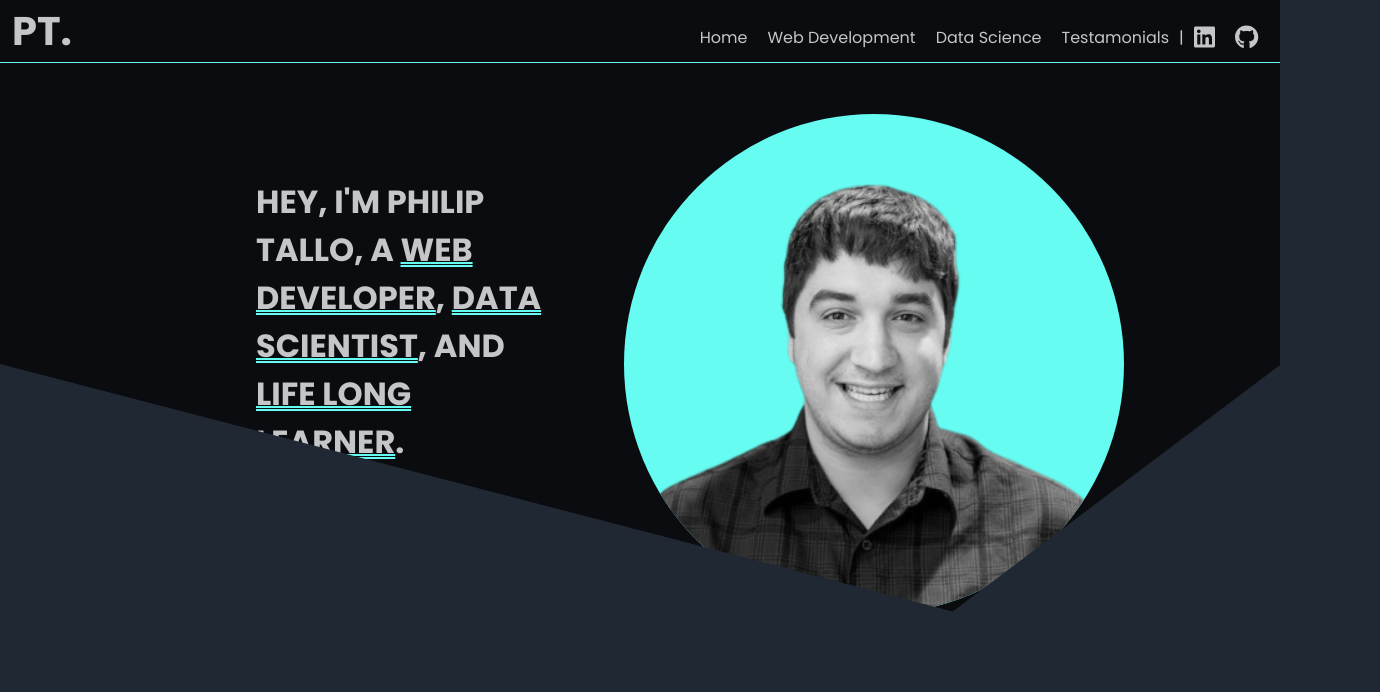
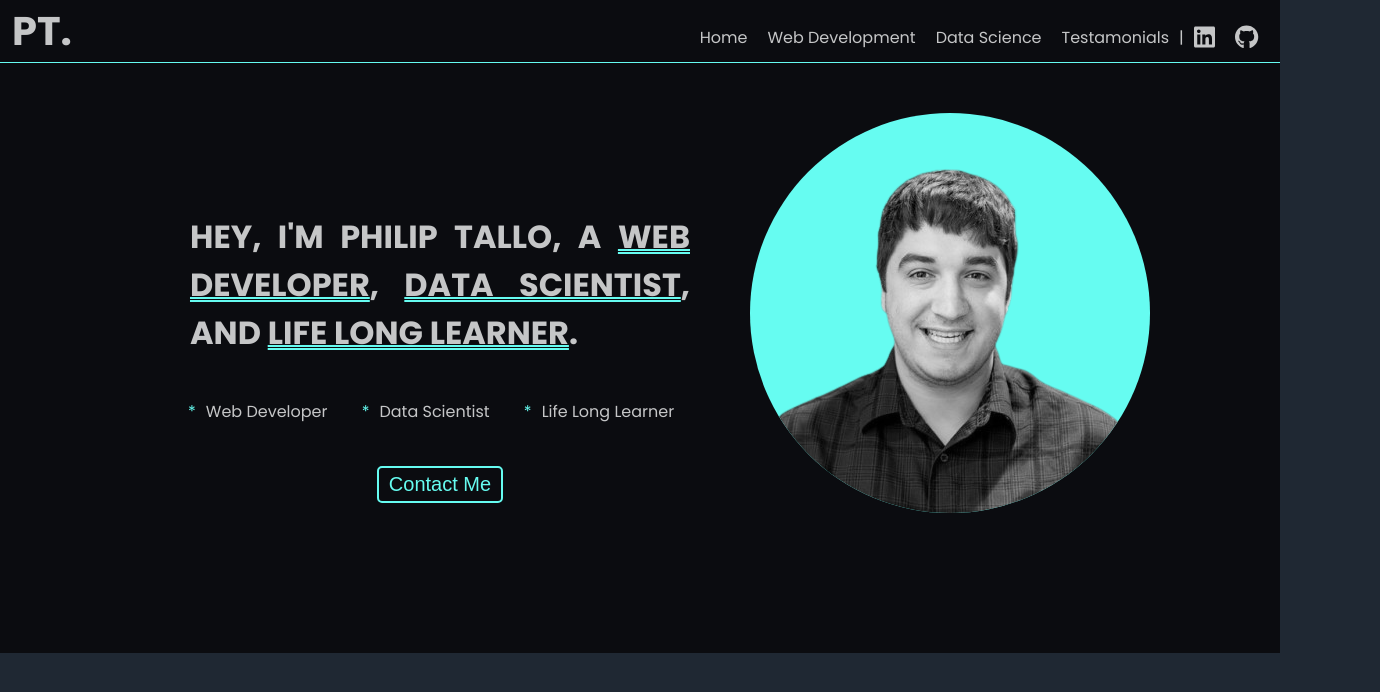
Before and after one commit to ptallo/personal_website, a React (Vite) app: page / in a window 1280 px wide. Shown: the top 692 px of the page, 1380 px wide, since content can reach past the window. Built offline with nearby package versions, Linux system fonts and the light colour scheme.

Commit message:
removed triangle div and made padding and margin fixed instead of percentage based

```diff
--- a/src/components/HeroImage/HeroImage.scss
+++ b/src/components/HeroImage/HeroImage.scss
@@ -2,27 +2,29 @@
 
 .hero-image {
     width: 100%;
-    height: 70vh;
     background-color: $background-color;
     position: relative;
 
-}
-
-.content-container {
-    width: 100%;
     display: flex;
     flex-direction: row;
     justify-content: space-evenly;
 
-    padding: 4% 0 8% 0
+    padding: 50px 0 100px 0
 }
 
 .intro {
-    padding: 5% 5% 5% 20%;
+    padding: 100px 50px 50px 50px;
+    margin: 0 0 0 auto;
     color: $text-color;
 
+    display: flex;
+    flex-direction: column;
+    align-items: center;
+
     h1 {
+        text-align: justify;
         text-transform: uppercase;
+        width: 500px;
     }
 
     span {
@@ -36,40 +38,25 @@
         list-style-type: none;
 
         padding: 2em 0 2em 0;
+
+        li {
+            margin: 0 1em 0 1em;
+            padding: 10px;
+        }
+
+        li::marker {
+            content: '*';
+            color: $accent-color;
+        }
     }
 
-    li {
-        padding: 0 1em 0 1em;
-    }
 }
 
 .image-container {
-    padding-right: 20%;
+    margin: 0 auto 0 0;
 
     img {
-        height: 500px;
         border-radius: 50%;
         background-color: $accent-color;
     }
 }
-
-.triangle-div {
-    position: absolute;
-    bottom: 0;
-    left: 0;
-    width: 100%;
-    overflow: hidden;
-    line-height: 0;
-
-
-    svg {
-        position: relative;
-        display: block;
-        width: calc(100% + 1.3px);
-        height: 259px;
-    }
-
-    .shape-fill {
-        fill: $background-color-2;
-    }
-}
--- a/src/components/HeroImage/HeroImage.tsx
+++ b/src/components/HeroImage/HeroImage.tsx
@@ -1,9 +1,9 @@
+import { HoverButton } from '../HoverButton/HoverButton';
 import './HeroImage.scss';
 
 export function HeroImage() {
   return <div className='hero-image'>
 
-    <div className='content-container'>
       <div className='intro'>
         <h1>Hey, I'm Philip Tallo, A <span>web developer</span>, <span>data scientist</span>, and <span>life long learner</span>.</h1>
 
@@ -12,18 +12,13 @@ export function HeroImage() {
           <li>Data Scientist</li>
           <li>Life Long Learner</li>
         </ul>
+
+        <HoverButton text='Contact Me' />
       </div>
 
       <div className='image-container'>
           <img src="pictures/me-greyscale.png"/>
       </div>
-    </div>
 
-
-    <div className="triangle-div">
-        <svg data-name="Layer 1" xmlns="http://www.w3.org/2000/svg" viewBox="0 0 1200 120" preserveAspectRatio="none">
-            <path d="M892.25 114.72L0 0 0 120 1200 120 1200 0 892.25 114.72z" className="shape-fill"></path>
-        </svg>
-    </div>
   </div>;
 }
--- a/src/components/HoverButton/HoverButton.tsx
+++ b/src/components/HoverButton/HoverButton.tsx
@@ -8,6 +8,6 @@ export function HoverButton({
   text = 'Something',
 }: HoverButtonProps) {
   return <button className="hover-button">
-    <span>{text}</span>
+    {text}
   </button>
 }
```
